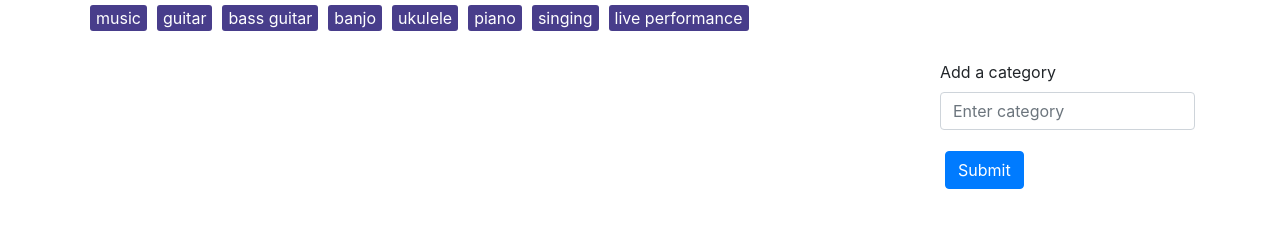
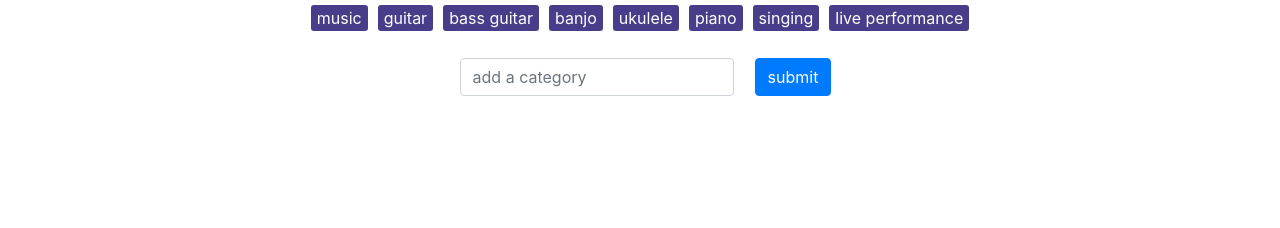
Before and after one commit to jpauletti/Giphy, a plain HTML site: page index.html in a window 1280 px wide. Drawn offline with nearby package versions, Linux system fonts and the light colour scheme.

Commit message:
styling, change from click to submit event handler

```diff
--- a/assets/css/style.css
+++ b/assets/css/style.css
@@ -17,7 +17,12 @@ button:hover, .selected {
 }
 
 img {
-    max-width: 210px;
+    /* max-width: 210px; */
+    max-height: 160px;
+}
+
+input {
+    margin-top: .375rem;
 }
 
 
@@ -29,3 +34,9 @@ img {
     display: inline-block;
     margin: 10px;
 }
+
+@media (min-width: 992px) {
+    .container {
+        max-width: 1200px;
+    }
+}
--- a/assets/javascript/app.js
+++ b/assets/javascript/app.js
@@ -1,6 +1,7 @@
 var app = {
     $btnContainer: $("#btn-container"),
     $gifContainer: $("#gif-container"),
+    $form: $(".form-inline"),
     $input: $("#add-category"),
     $submitBtn: $("#submit"),
     topics: ["music", "guitar", "bass guitar", "banjo", "ukulele", "piano", "singing", "live performance"],
@@ -115,7 +116,7 @@ $(document).ready(function() {
     }) // end of img click event
 
 
-    app.$submitBtn.on("click", function(event) {
+    app.$form.on("submit", function(event) {
         event.preventDefault();
 
         // add value to array
--- a/index.html
+++ b/index.html
@@ -12,18 +12,31 @@
     <body>
 
         <div class="container">
-            <div class="row">
+            <div class="row text-center">
                 <div class="col-md-12" id="btn-container">
                     <!-- buttons will go here -->
                 </div>
             </div>
 
+            <div class="row justify-content-center mt-3">
+                <div class="col-lg-6 col-md-12">
+                    <form class="form-inline justify-content-center">
+                        <div class="form-group mx-sm-3 mb-2">
+                            <label for="add-category" class="sr-only">Add Category</label>
+                            <input type="text" class="form-control" id="add-category" placeholder="add a category">
+                        </div>
+                        <button type="submit" class="btn btn-primary mb-2">submit</button>
+                    </form>
+
+                </div>
+            </div>
+
             <div class="row mt-4">
-                <div class="col-md-9" id="gif-container">
+                <div class="col-md-12" id="gif-container">
                     <!-- results here -->
                 </div>
 
-                <div class="col-md-3">
+                <!-- <div class="col-md-3">
                     <form>
                         <div class="form-group">
                             <label for="add-category">Add a category</label>
@@ -33,7 +46,7 @@
 
                         <button type="submit" class="btn btn-primary" id="submit">Submit</button>
                     </form>
-                </div>
+                </div> -->
             </div>
 
         </div> <!-- end container -->
```
